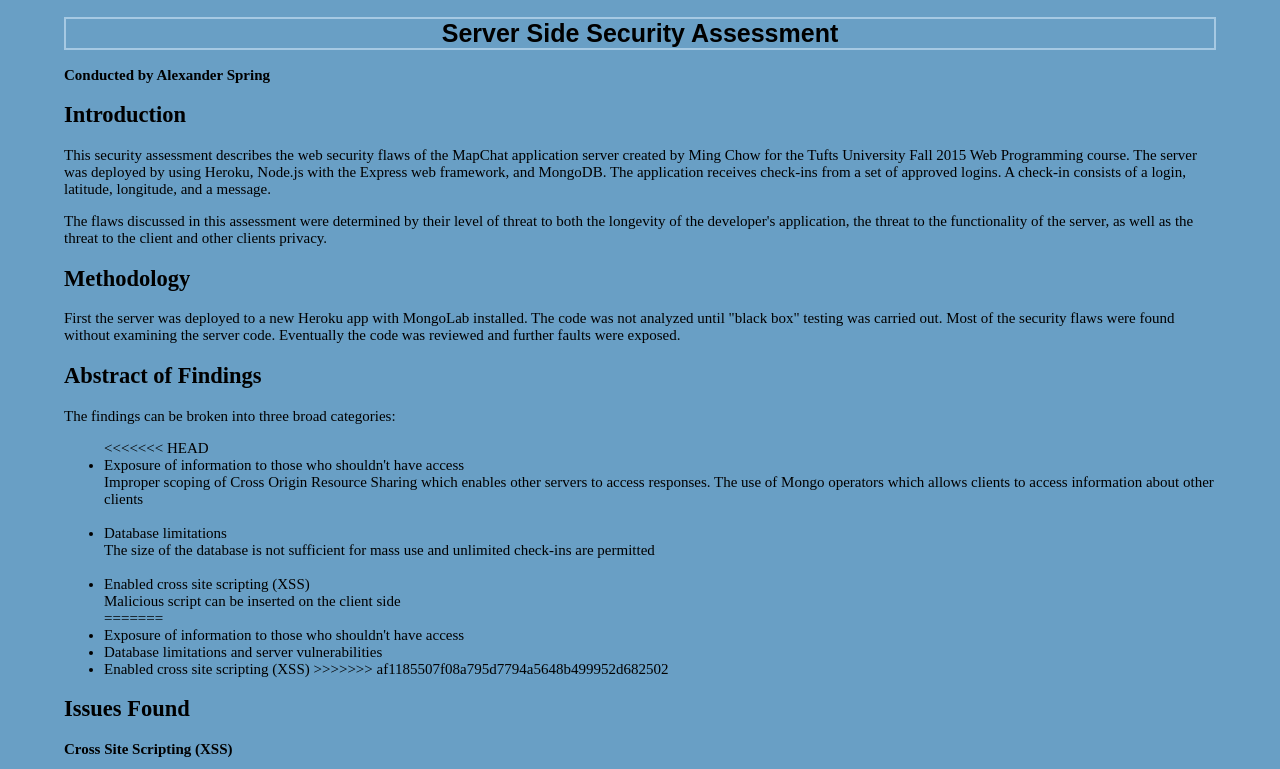
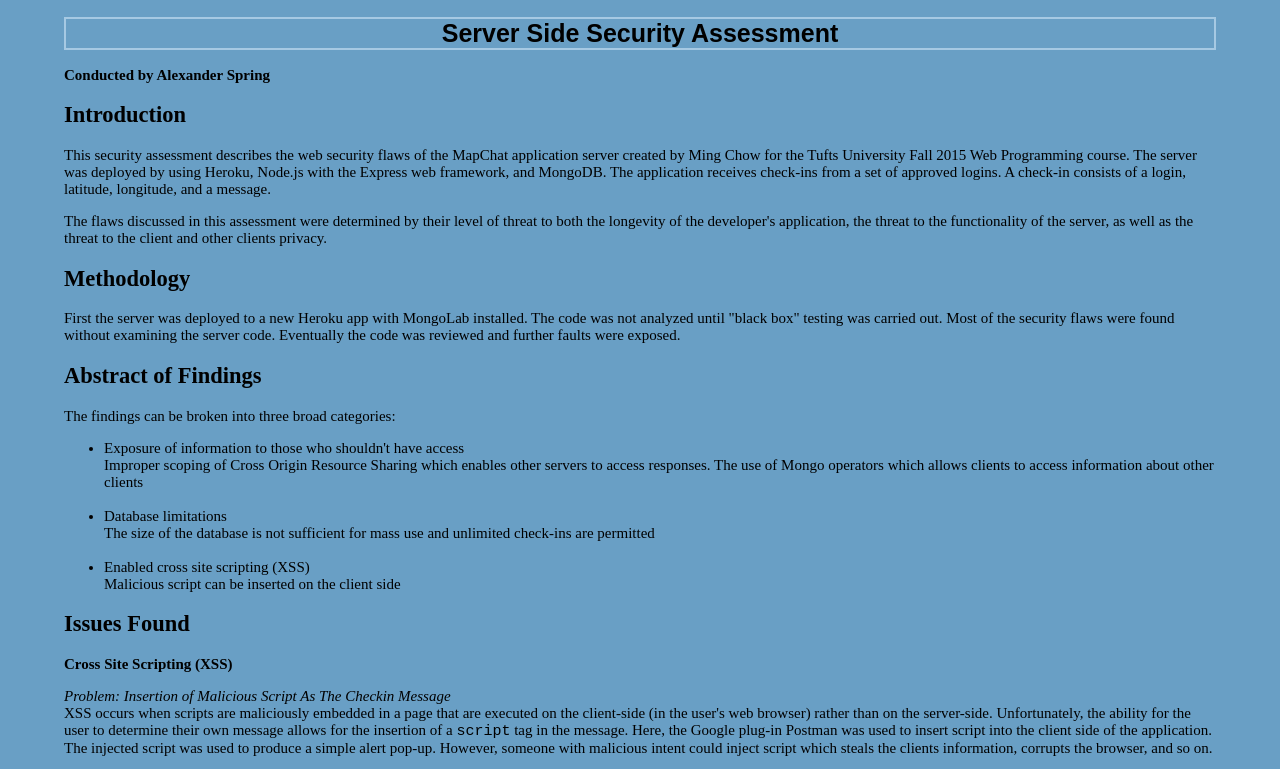
Before and after one commit to alexanderspring/comp20-aspring, a plain HTML site: page security/index.html in a window 1280 px wide. Shown: the top 769 px of the page. Drawn offline with Linux system fonts and the light colour scheme.

Commit message:
error fixed

```diff
--- a/security/index.html
+++ b/security/index.html
@@ -27,18 +27,12 @@
 		<p>
 			The findings can be broken into three broad categories:
 			<ul>
-<<<<<<< HEAD
 				<li> Exposure of information to those who shouldn't have access<br>
 					Improper scoping of Cross Origin Resource Sharing which enables other servers to access responses. The use of Mongo operators which allows clients to access information about other clients<br><br>
 				<li> Database limitations <br>
 					The size of the database is not sufficient for mass use and unlimited check-ins are permitted <br><br>
 				<li> Enabled cross site scripting (XSS)<br>
 					Malicious script can be inserted on the client side <br>
-=======
-				<li> Exposure of information to those who shouldn't have access
-				<li> Database limitations and server vulnerabilities
-				<li> Enabled cross site scripting (XSS)
->>>>>>> af1185507f08a795d7794a5648b499952d682502
 			</ul>
 		</p>
 
```
